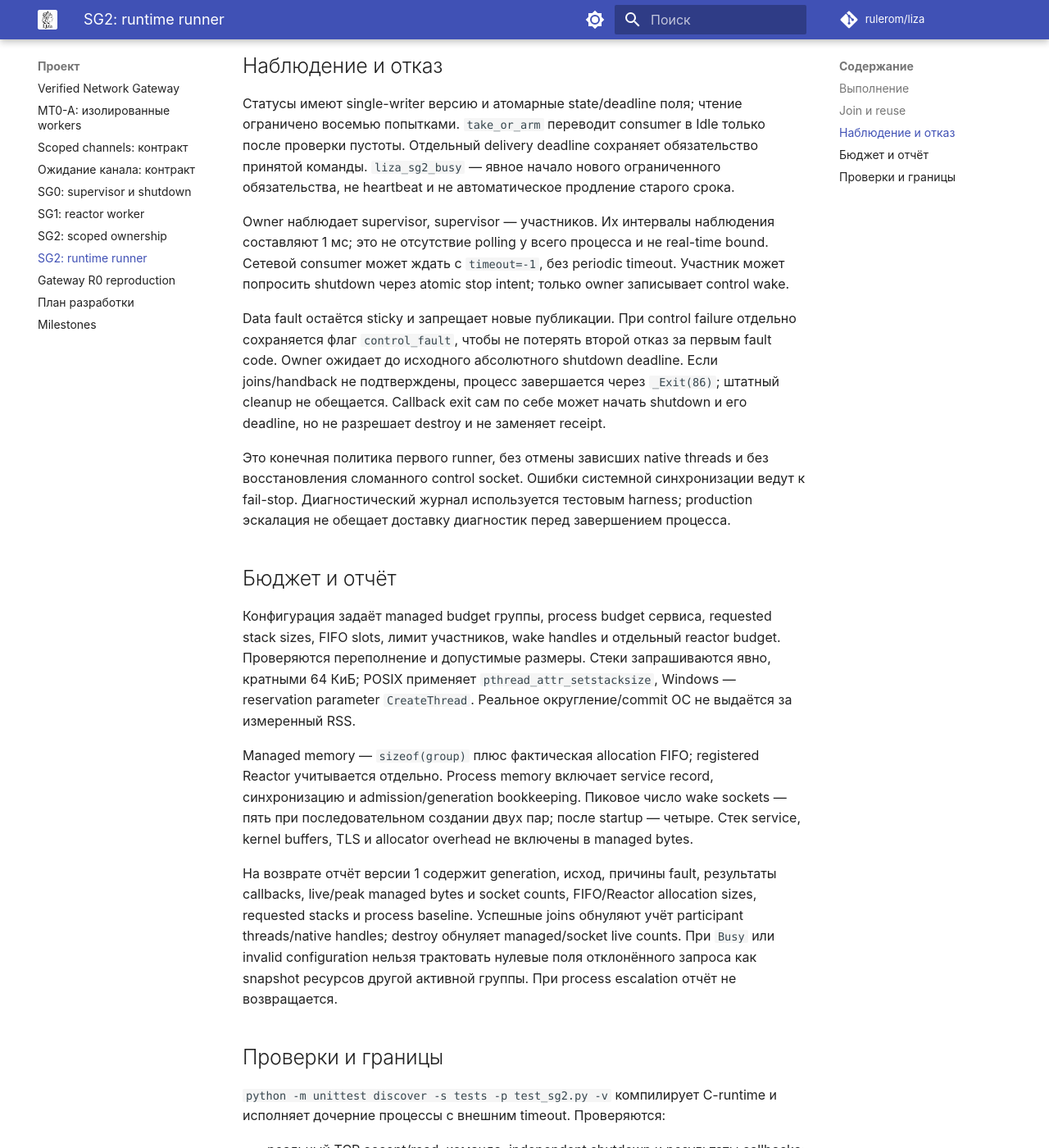
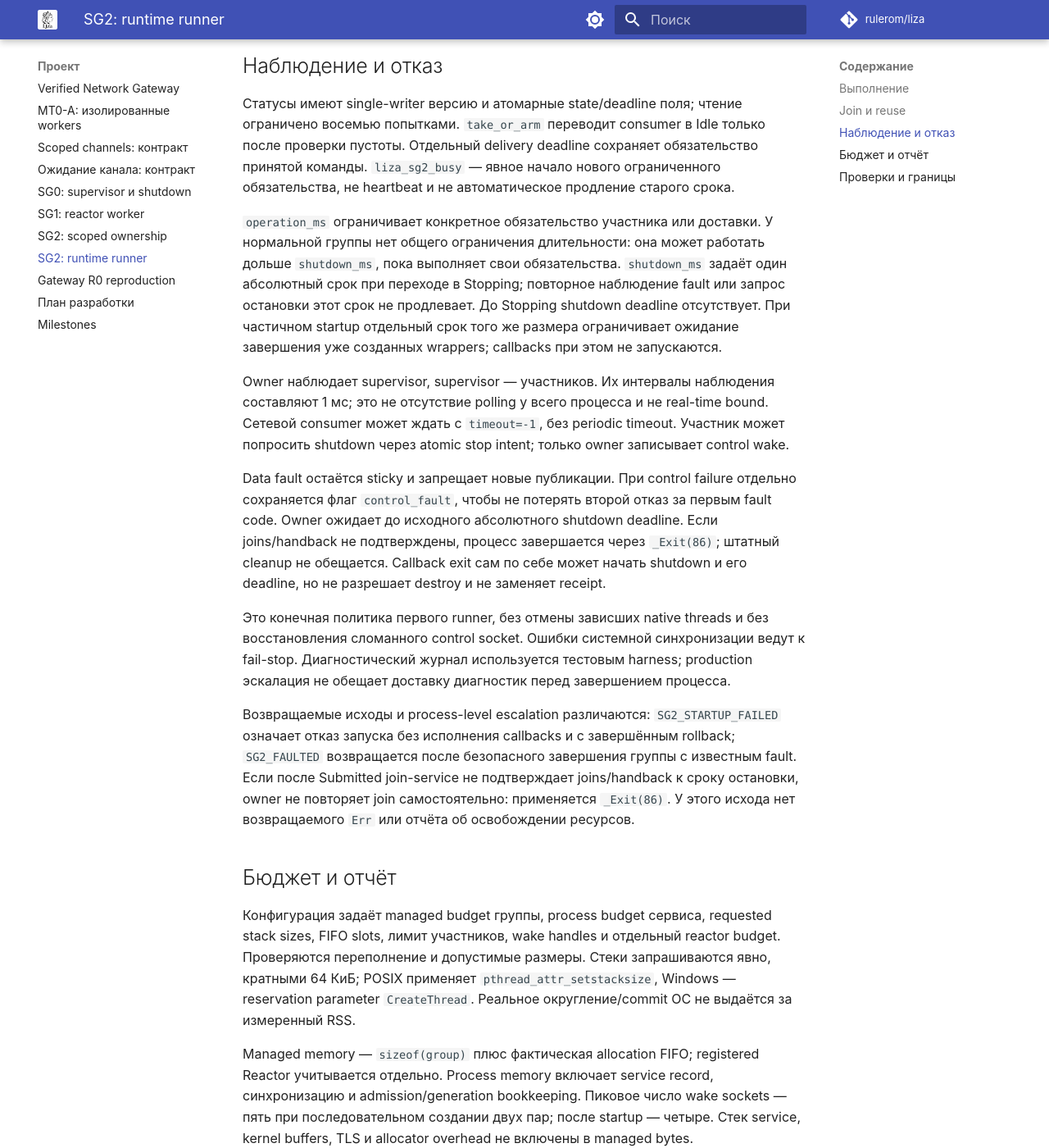
Before and after one commit to rulerom/liza, an MkDocs documentation site: the page built from docs/sg2-runtime-runner.md, in a window 1280 px wide and 1400 px high, scrolled down 2011 px. Shown: the whole window at 82% size. Built offline with MkDocs 1.6.1 and Material for MkDocs 9.7.7, drawn with Linux system fonts in a browser that asks for light colours; comment, search, counter and statistics services are not loaded; some of the changed text lies outside the part shown.

Commit message:
Make SG2 shutdown deadline activation explicit and test long running groups

```diff
--- a/docs/sg2-runtime-runner.md
+++ b/docs/sg2-runtime-runner.md
@@ -77,6 +77,14 @@ supervisor для наблюдения. Process service хранит тольк
 `liza_sg2_busy` — явное начало нового ограниченного обязательства, не heartbeat
 и не автоматическое продление старого срока.
 
+`operation_ms` ограничивает конкретное обязательство участника или доставки.
+У нормальной группы нет общего ограничения длительности: она может работать
+дольше `shutdown_ms`, пока выполняет свои обязательства. `shutdown_ms` задаёт
+один абсолютный срок при переходе в Stopping; повторное наблюдение fault или
+запрос остановки этот срок не продлевает. До Stopping shutdown deadline отсутствует.
+При частичном startup отдельный срок того же размера ограничивает ожидание
+завершения уже созданных wrappers; callbacks при этом не запускаются.
+
 Owner наблюдает supervisor, supervisor — участников. Их интервалы наблюдения
 составляют 1 мс; это не отсутствие polling у всего процесса и не real-time bound.
 Сетевой consumer может ждать с `timeout=-1`, без periodic timeout. Участник может
@@ -93,6 +101,13 @@ Data fault остаётся sticky и запрещает новые публик
 восстановления сломанного control socket. Ошибки системной синхронизации ведут к
 fail-stop. Диагностический журнал используется тестовым harness; production
 эскалация не обещает доставку диагностик перед завершением процесса.
+
+Возвращаемые исходы и process-level escalation различаются: `SG2_STARTUP_FAILED`
+означает отказ запуска без исполнения callbacks и с завершённым rollback;
+`SG2_FAULTED` возвращается после безопасного завершения группы с известным fault.
+Если после Submitted join-service не подтверждает joins/handback к сроку
+остановки, owner не повторяет join самостоятельно: применяется `_Exit(86)`.
+У этого исхода нет возвращаемого `Err` или отчёта об освобождении ресурсов.
 
 ## Бюджет и отчёт
 
@@ -122,6 +137,8 @@ threads/native handles; destroy обнуляет managed/socket live counts. П
 исполняет дочерние процессы с внешним timeout. Проверяются:
 
 - реальный TCP accept/read, команда, independent shutdown и результаты callbacks;
+- нормальная работа дольше трёх shutdown budgets без преждевременного Stopping,
+  затем команда, TCP и штатное завершение;
 - 24 логические точки отказа startup, без запуска частичной группы;
 - 100 последовательных групп и повторные rollback после инициализации service;
 - отклонение вложенного admission, малых бюджетов и переполнения stack arithmetic;
```
Also changed, not shown: 3 other files.
